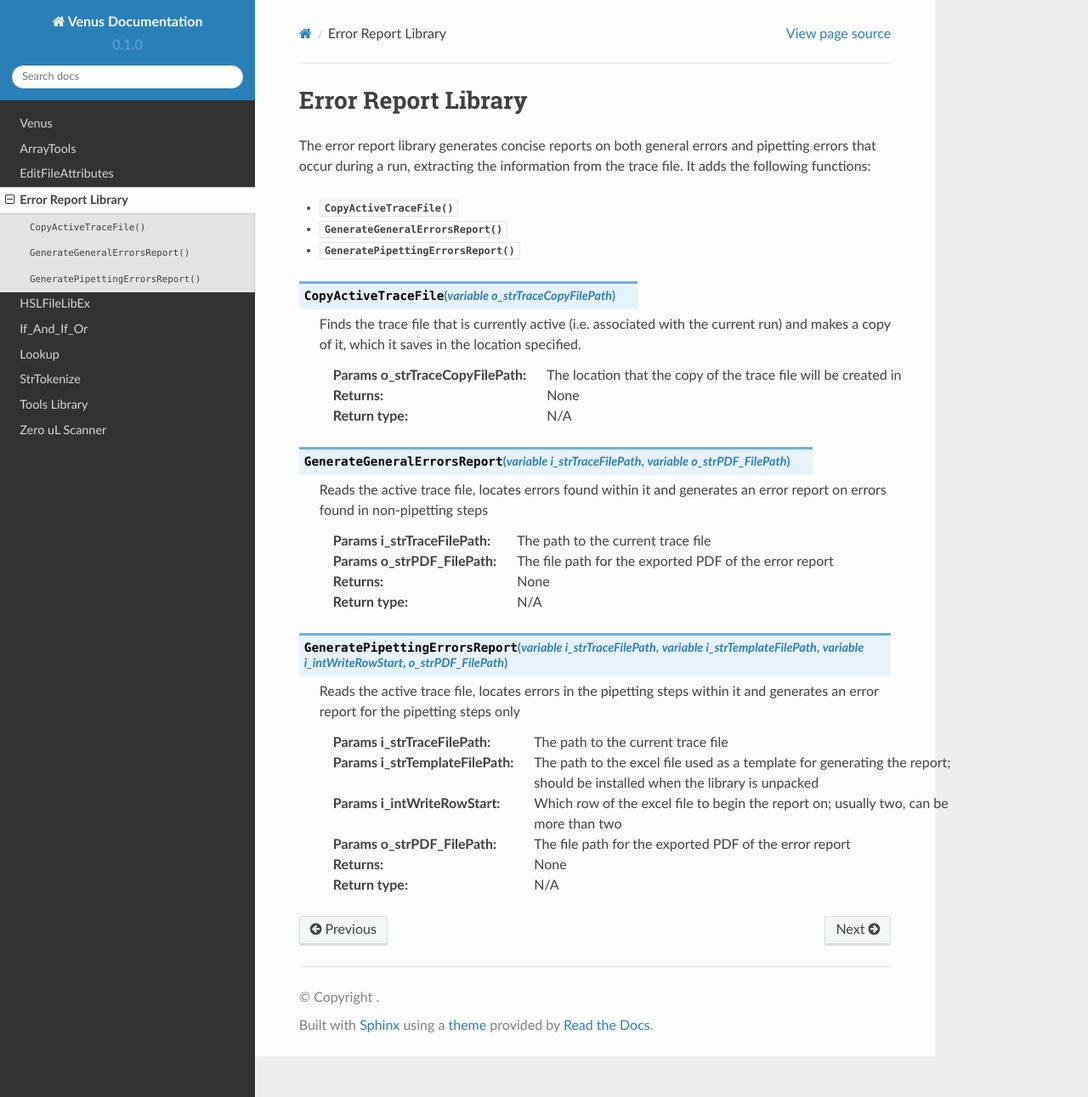
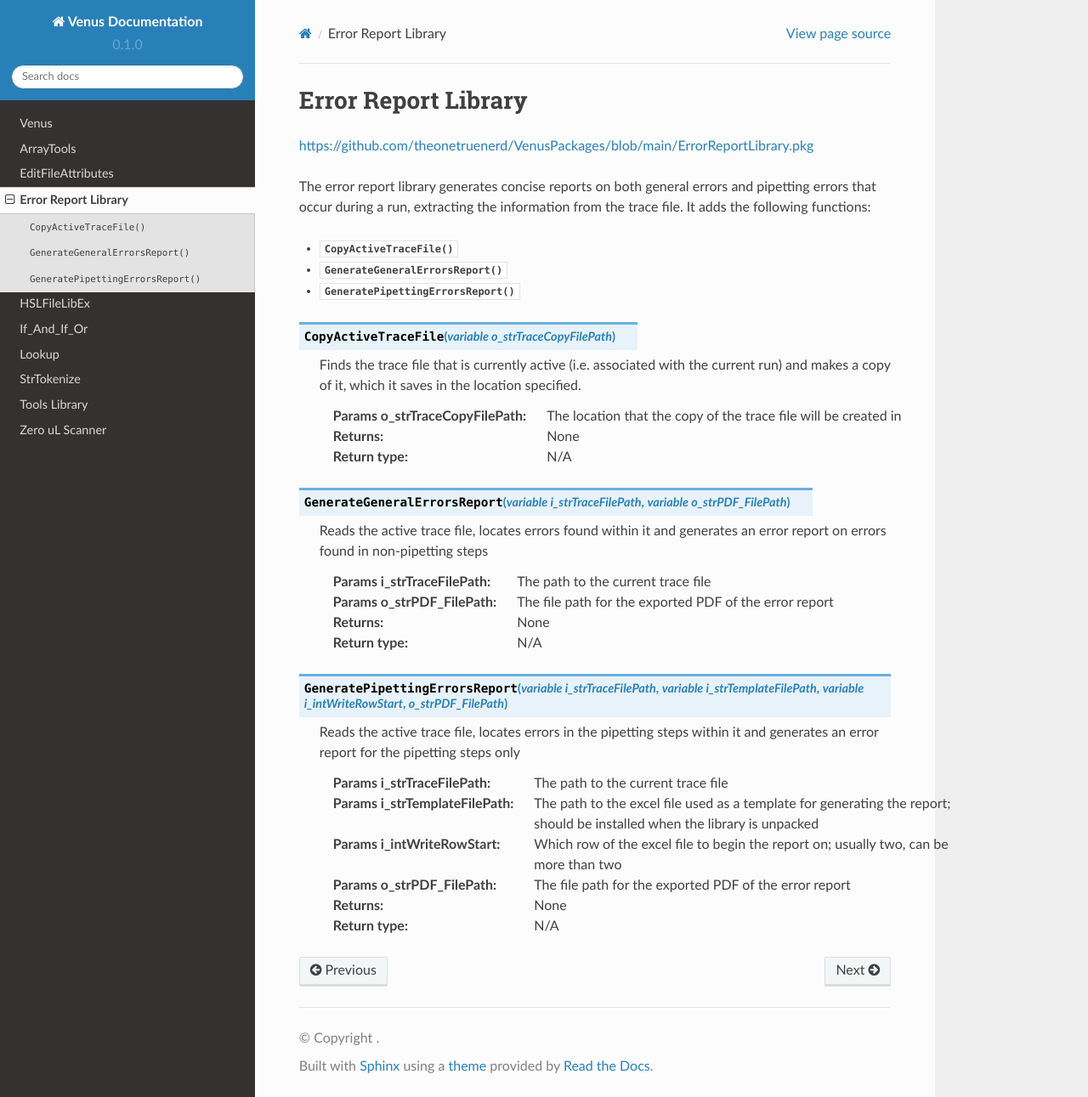
Before and after one commit to theonetruenerd/VenusLibraryDocumentation, a Sphinx documentation site: the page built from docs/source/ErrorReportLibrary.rst, in a window 1280 px wide and 1291 px high. Shown: the whole window at 85% size. Built offline with Sphinx 7.4.7 and the Read the Docs theme 2.0.0, drawn with Linux system fonts in a browser that asks for light colours; some of the changed lines change nothing that is shown.

Commit message:
Update ErrorReportLibrary.rst

```diff
--- a/docs/source/ErrorReportLibrary.rst
+++ b/docs/source/ErrorReportLibrary.rst
@@ -1,5 +1,7 @@
 Error Report Library
 ===================
+
+https://github.com/theonetruenerd/VenusPackages/blob/main/ErrorReportLibrary.pkg
 
 The error report library generates concise reports on both general errors and pipetting errors that occur during a run, extracting the information from the trace file. It adds the following functions:
 
```
